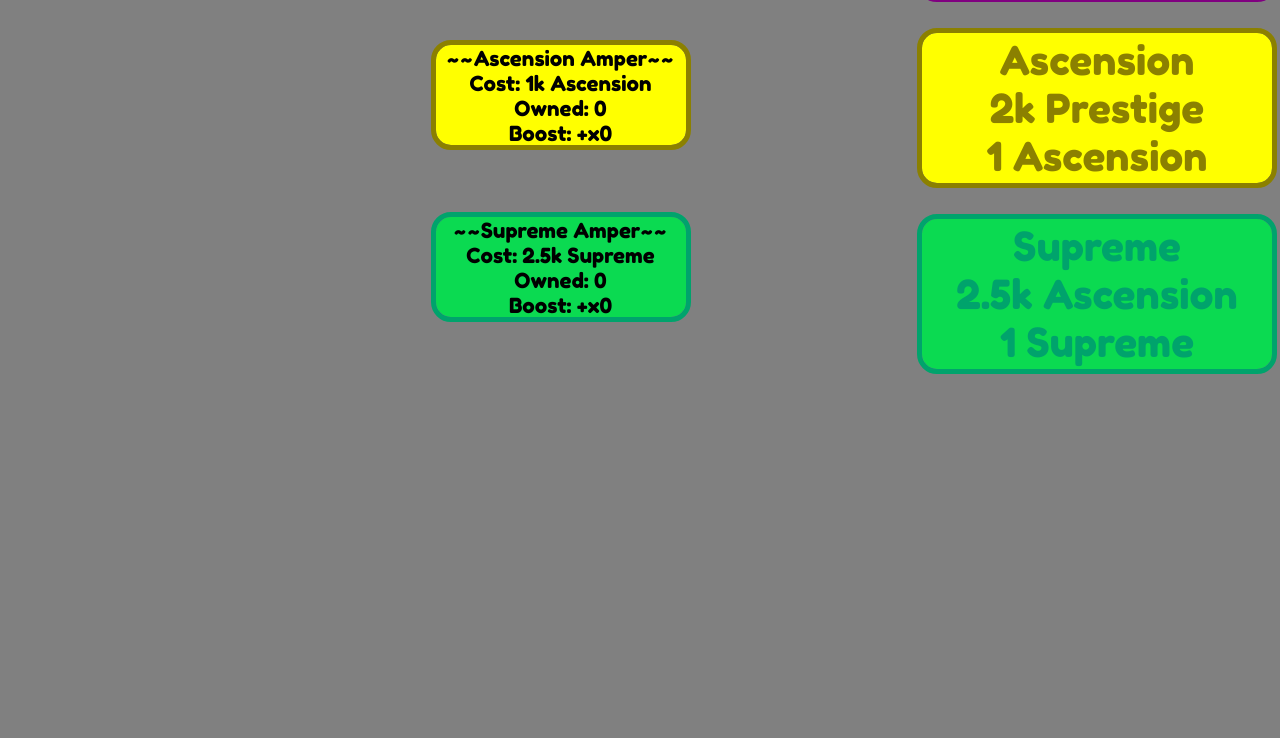
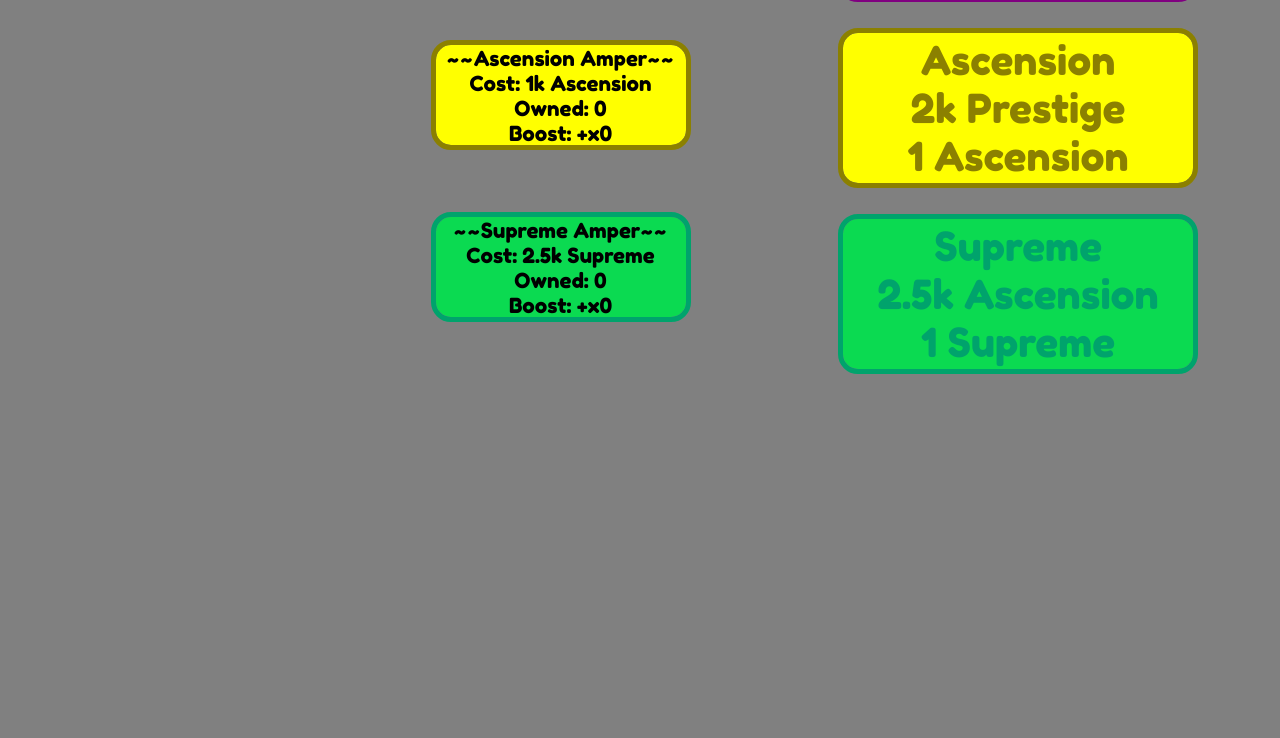
Before and after one commit to MythicalHacker5/Button-Simulator-Levels, a plain HTML site: page index.html in a window 1280 px wide. Shown: the part 637-1375 px from the top of the page. Drawn offline with Linux system fonts and the light colour scheme.

Commit message:
Update index.html

```diff
--- a/index.html
+++ b/index.html
@@ -193,7 +193,7 @@
     </div>
   </div>
 
-  <div id="main" style="display: flex; justify-content: space-between; opacity: 1">
+  <div id="main" style="display: flex; justify-content: space-around; opacity: 1">
     <div>
       <div class="stat" style="background: green; outline: 5px solid darkgreen">
         <h1 id="cashstat" class="text" style="color: darkgreen">Cash: 0</h1>
```
